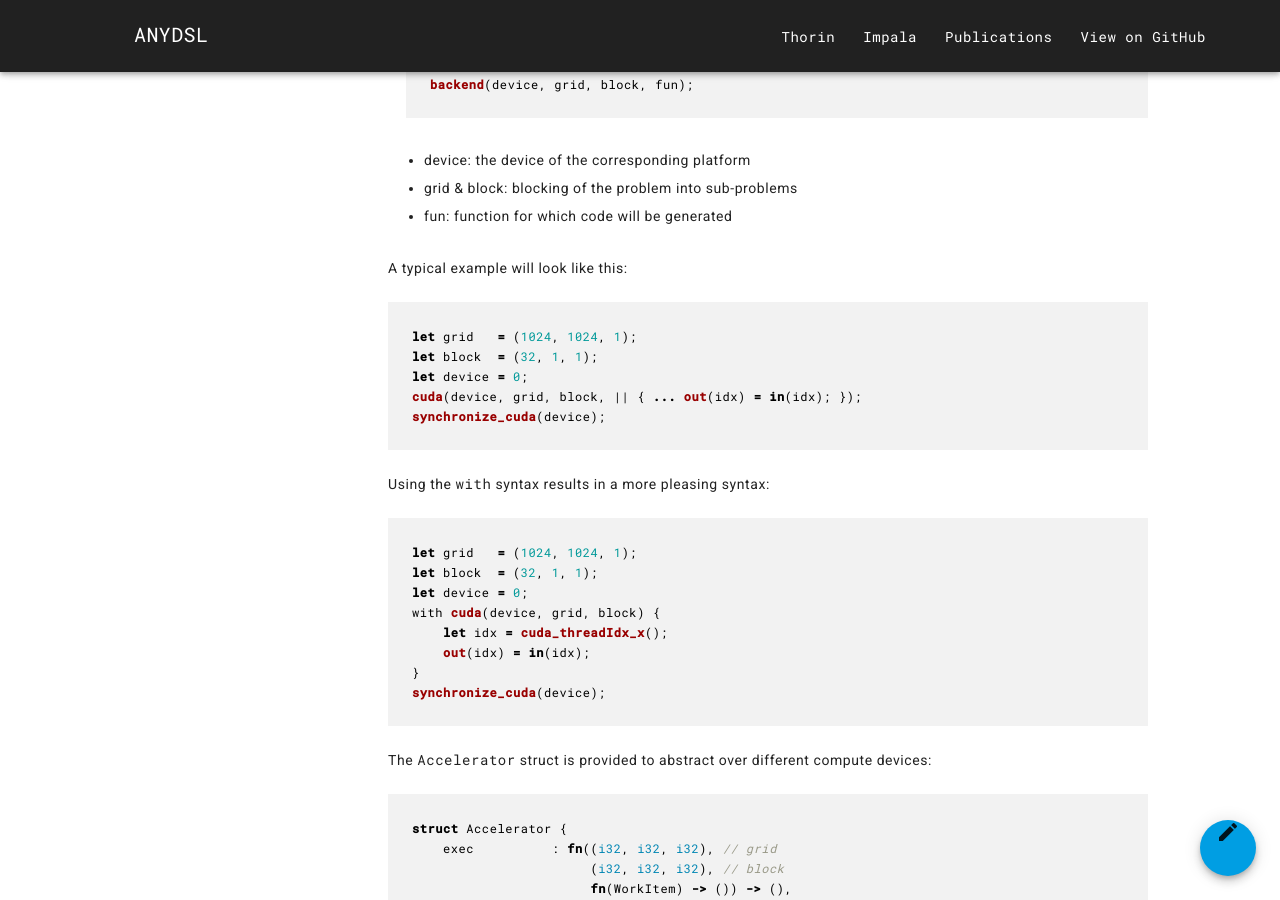
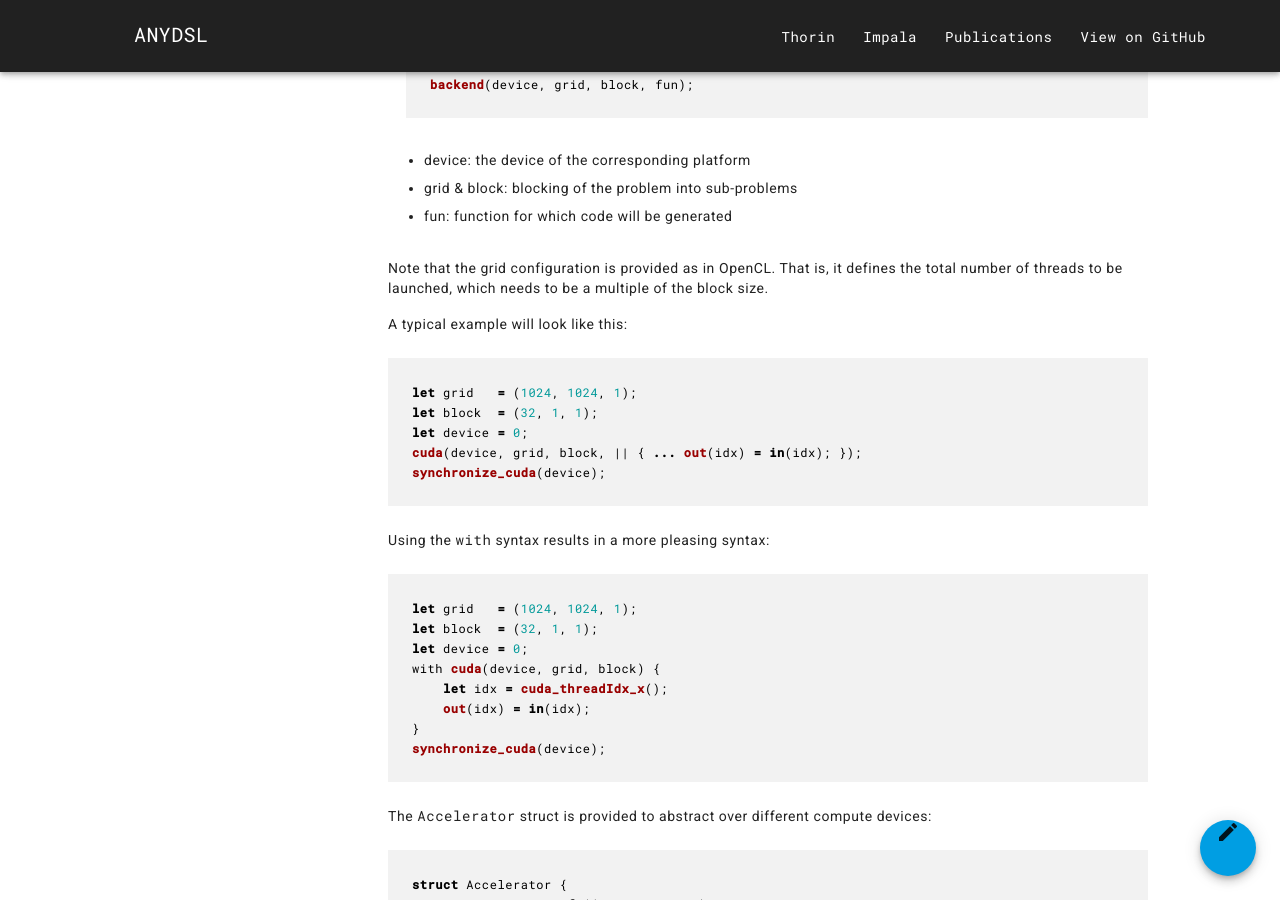
Before and after one commit to AnyDSL/anydsl.github.io, a Jekyll site: the page built from Device-Code-Generation-and-Execution.md, in a window 1280 px wide and 900 px high, scrolled down 2258 px. Built offline with Jekyll 4.4.1, drawn with Linux system fonts in a browser that asks for light colours; nearby versions of some CDN libraries.

Commit message:
Clarify GPU launch configuration.

````diff
--- a/Device-Code-Generation-and-Execution.md
+++ b/Device-Code-Generation-and-Execution.md
@@ -72,6 +72,9 @@ backend(device, grid, block, fun);
 - device: the device of the corresponding platform
 - grid & block: blocking of the problem into sub-problems
 - fun: function for which code will be generated
+
+Note that the grid configuration is provided as in OpenCL.
+That is, it defines the total number of threads to be launched, which needs to be a multiple of the block size.
 
 A typical example will look like this:
 ```rust
````
